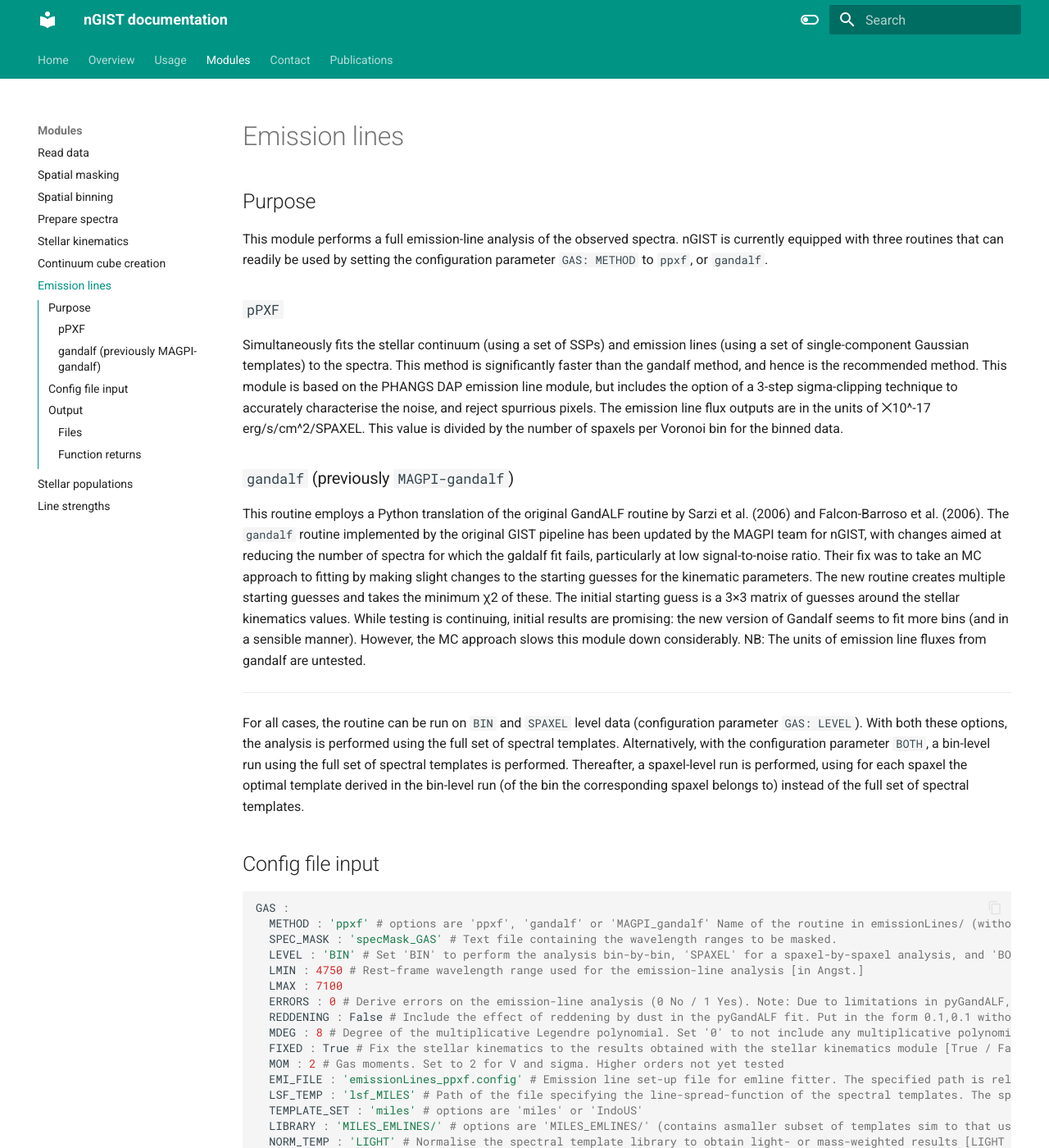
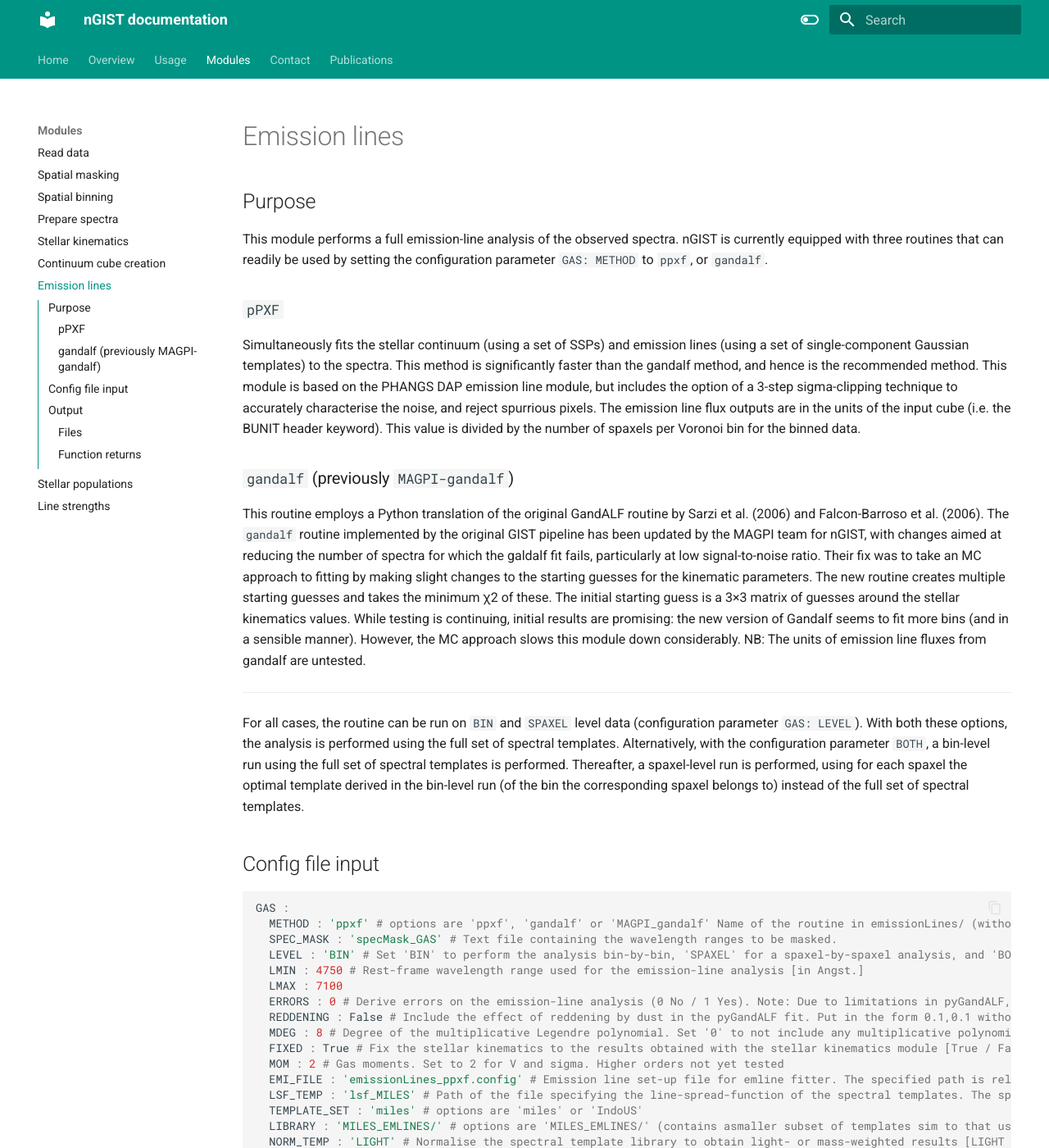
Before and after one commit to geckos-survey/gist-documentation, an MkDocs documentation site: the page built from docs/modules/emission_lines.md, in a window 1280 px wide and 1400 px high. Shown: the whole window at 82% size. Built offline with MkDocs 1.6.1 and Material for MkDocs 9.7.7, drawn with Linux system fonts in a browser that asks for light colours; some of the changed text lies outside the part shown.

Commit message:
Update emission_lines.md

```diff
--- a/docs/modules/emission_lines.md
+++ b/docs/modules/emission_lines.md
@@ -5,7 +5,7 @@
 This module performs a full emission-line analysis of the observed spectra. nGIST is currently equipped with three routines that can readily be used by setting the configuration parameter `GAS: METHOD` to `ppxf`, or `gandalf`.
 
 ### `pPXF`
-Simultaneously fits the stellar continuum (using a set of SSPs) and emission lines (using a set of single-component Gaussian templates) to the spectra. This method is significantly faster than the gandalf method, and hence is the recommended method. This module is based on the PHANGS DAP emission line module, but includes the option of a 3-step sigma-clipping technique to accurately characterise the noise, and reject spurrious pixels. The emission line flux outputs are in the units of ⨉10^-17 erg/s/cm^2/SPAXEL. This value is divided by the number of spaxels per Voronoi bin for the binned data.
+Simultaneously fits the stellar continuum (using a set of SSPs) and emission lines (using a set of single-component Gaussian templates) to the spectra. This method is significantly faster than the gandalf method, and hence is the recommended method. This module is based on the PHANGS DAP emission line module, but includes the option of a 3-step sigma-clipping technique to accurately characterise the noise, and reject spurrious pixels. The emission line flux outputs are in the units of the input cube (i.e. the BUNIT header keyword). This value is divided by the number of spaxels per Voronoi bin for the binned data.
 
 ### `gandalf` (previously `MAGPI-gandalf`)
 This routine employs a Python translation of the original GandALF routine by Sarzi et al. (2006) and Falcon-Barroso et al. (2006). The `gandalf` routine implemented by the original GIST pipeline has been updated by the MAGPI team for nGIST, with changes aimed at reducing the number of spectra for which the galdalf fit fails, particularly at low signal-to-noise ratio. Their fix was to take an MC approach to fitting by making slight changes to the starting guesses for the kinematic parameters. The new routine creates multiple
@@ -44,7 +44,7 @@ All outputs can be available at the BIN and SPAXEL level.
 
 - `_gas_bin.fits`: Extension 1:
 For pPXF:
-  - Columns: [LineName][Linewavelength] *: Flux [⨉10^-17 erg/s/cm^2/SPAXEL], Flux error [⨉10^-17 erg/s/cm^2/SPAXEL], Vel [km/s], Vel error [km/s], sigma [km/s], sigma error [km/s], sigma_corr.
+  - Columns: [LineName][Linewavelength] *: Flux, Flux error, Vel [km/s], Vel error [km/s], sigma [km/s], sigma error [km/s], sigma_corr.
     Beware! The gas sigma here is sigma_observed and must be corrected for instrumental resolution effects to obtain the astrophysical Doppler broadening. You can use the formula sigma^2_intrinsic = sigma^2 - sigma_corr^2.
 
 For gandalf:
```
